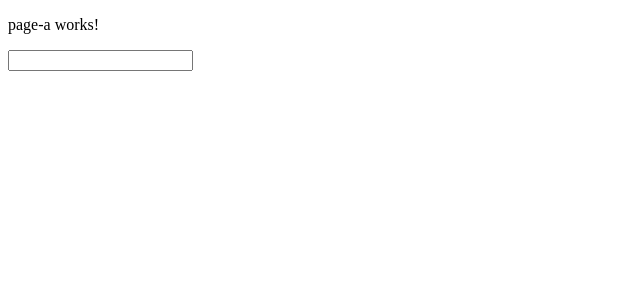
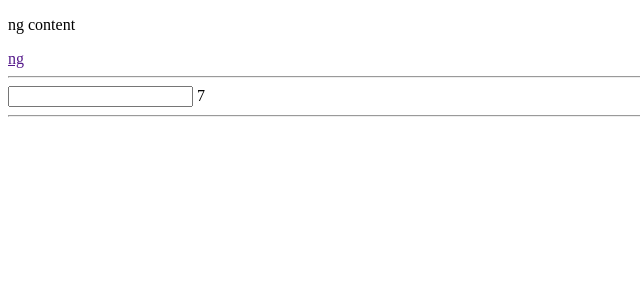
Before and after one commit to yamanerkam/Angular-Component-Life-Cycle-Hook, an Angular app: page / in a window 1280 px wide. Shown: the top 300 px of the page, without its empty margins (0-640 px from the left). Built offline with nearby package versions, Linux system fonts and the light colour scheme.

Commit message:
ngAfterContentInit

```diff
--- a/src/app/app.component.html
+++ b/src/app/app.component.html
@@ -1,4 +1,7 @@
 <!--
 <input type="text" (keydown)="keyDownFunc($event)" (keyup)="keyUpFunc($event)" (keypress)="keyPressFunc($event)" >
 -->
-<app-page-a title="this is my title"></app-page-a>
+<app-page-a title="this is my title">
+    <p>ng content</p>
+    <a href="">ng</a>
+</app-page-a>
--- a/src/app/components/page-a/page-a.component.html
+++ b/src/app/components/page-a/page-a.component.html
@@ -1,2 +1,6 @@
-<p>page-a works!</p>
+<ng-content></ng-content>
+
+<hr>
 <input type="text" [(ngModel)]="textValue" >
+{{counter}}
+<hr>
--- a/src/app/components/page-a/page-a.component.ts
+++ b/src/app/components/page-a/page-a.component.ts
@@ -41,5 +41,10 @@ export class PageAComponent implements OnInit {
     console.log("3. ngDoCheck")
   }
 
+  // when we first created the content of the component ==> <ng-content>
+  ngAfterContentInit() {
+    console.log("4. ngAfterContentInit")
+  }
+
 
 }
```
